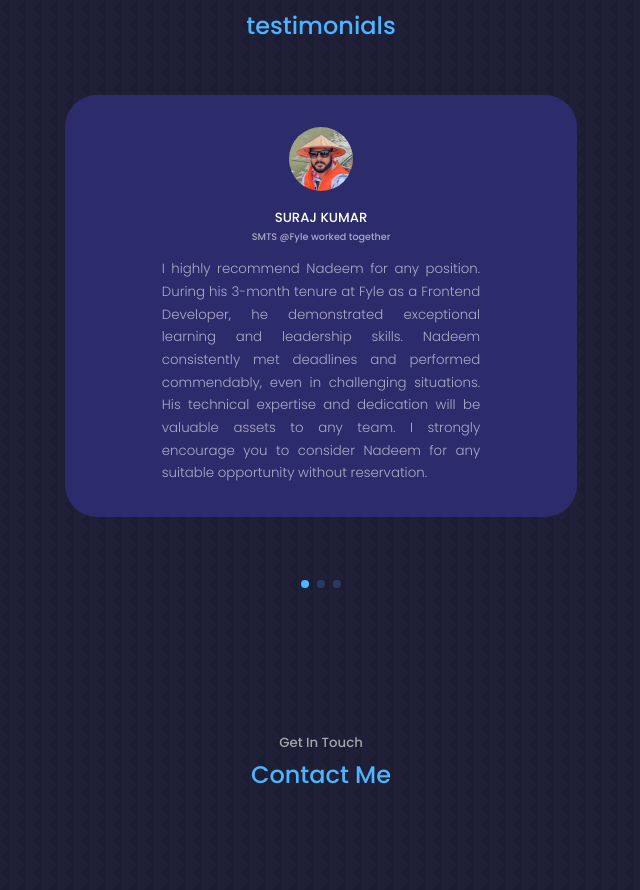
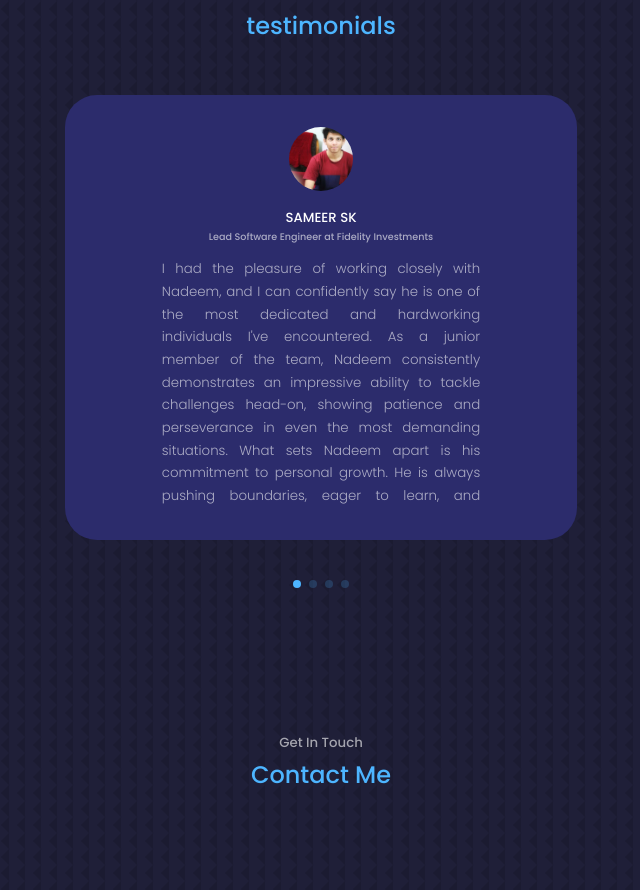
Before and after one commit to NadeemGulam/Portfolio-2.0, a React (Create React App) app: page / in a window 1280 px wide. Shown: the part 4367-5257 px from the top of the page, without its empty margins (319-959 px from the left). Built offline with nearby package versions, Linux system fonts and the light colour scheme.

Commit message:
Added Team leads testimony

```diff
--- a/src/components/testimonial/testimonial.jsx
+++ b/src/components/testimonial/testimonial.jsx
@@ -17,12 +17,21 @@ import "swiper/css/scrollbar";
 import AVTR0 from "../../assets/Avt1.jpeg";
 import AVTR1 from "../../assets/Avt2.jpeg";
 import AVTR2 from "../../assets/Avt3.jpeg";
+import AVTR4 from "../../assets/Avt4.jpeg";
 SwiperCore.use([]);
 
 
 const data = [
   {
     id: 0,
+    avatar: AVTR4,
+    clientName: "SAMEER SK",
+    history: "Lead Software Engineer at Fidelity Investments",
+    review:
+      "I had the pleasure of working closely with Nadeem, and I can confidently say he is one of the most dedicated and hardworking individuals I've encountered. As a junior member of the team, Nadeem consistently demonstrates an impressive ability to tackle challenges head-on, showing patience and perseverance in even the most demanding situations. What sets Nadeem apart is his commitment to personal growth. He is always pushing boundaries, eager to learn, and improve both personally and professionally. This drive, combined with a natural curiosity, makes him an invaluable asset to any team. His command over Front-end Frameworks and confidence in being able to tackle challenges with innovative solutions was very useful. Beyond technical skills and work ethic, he is incredibly endearing to all team members. He brings a positive attitude, collaborates effortlessly, and genuinely supports everyone around them, creating a strong sense of camaraderie within the group. I highly recommend Nadeem for any future endeavors. With his blend of hard work, patience, and team spirit, Nadeem will continue to thrive and make significant contributions wherever he goes.",
+  },
+  {
+    id: 1,
     avatar: AVTR0,
     clientName: "SURAJ KUMAR",
     history: "SMTS @Fyle worked together",
@@ -30,7 +39,7 @@ const data = [
       "I highly recommend Nadeem for any position. During his 3-month tenure at Fyle as a Frontend Developer, he demonstrated exceptional learning and leadership skills. Nadeem consistently met deadlines and performed commendably, even in challenging situations. His technical expertise and dedication will be valuable assets to any team. I strongly encourage you to consider Nadeem for any suitable opportunity without reservation.",
   },
   {
-    id: 1,
+    id: 2,
     avatar: AVTR1,
     clientName: "RITVIK KALA",
     history: "CS @Fyle worked together",
@@ -38,7 +47,7 @@ const data = [
       "I am delighted to recommend Nadeem, an intern in our Engineering team, who has been an outstanding asset to the team for the past months. As a highly skilled and efficient Web developer, he consistently impresses us with his ability to create seamless and user-friendly web applications. Beyond his technical expertise, Nadeem's friendly and easy-going nature fosters a positive work environment. He actively contributes to cross-team collaborations and remains receptive to feedback. Nadeem's attention to detail and proactive problem-solving has been invaluable, and he consistently meets deadlines without compromising quality. I have no doubt that Nadeem's talent and dedication will lead to a successful career. I wholeheartedly recommend him for any future opportunities.",
   },
   {
-    id: 2,
+    id: 3,
     avatar: AVTR2,
     clientName: "TUSHAR SAROCH",
     history: "Team Lead @Fyle worked together",
```
Also changed, not shown: src/assets/Avt4.jpeg (added).
